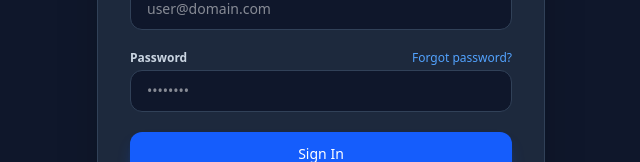
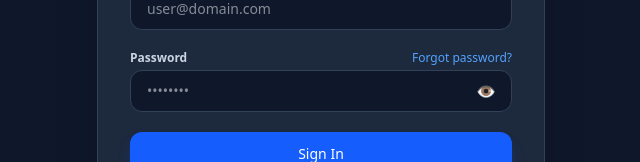
Before and after one commit to Piriyaram2004/Data-fort---Personal-Digital-Vault, an Angular app in the folder PersonalDigitalVault.Frontend/: page /auth/login in a window 1280 px wide. Shown: the part 382-544 px from the top of the page, without its empty margins (319-959 px from the left). Built offline with nearby package versions, Linux system fonts and the light colour scheme.

Commit message:
feat(auth): add password visibility toggle to login

```diff
--- a/PersonalDigitalVault.Frontend/src/app/features/authentication/pages/login/login.component.html
+++ b/PersonalDigitalVault.Frontend/src/app/features/authentication/pages/login/login.component.html
@@ -1,9 +1,14 @@
 <div class="min-h-screen bg-slate-900 flex items-center justify-center p-4">
   <div class="max-w-md w-full bg-slate-800 p-8 rounded-2xl border border-slate-700 shadow-2xl">
+
     <div class="text-center mb-8">
-      <div class="inline-flex items-center justify-center w-12 h-12 bg-blue-600 rounded-xl font-bold text-2xl text-white mb-3">DF</div>
+      <div class="inline-flex items-center justify-center w-12 h-12 bg-blue-600 rounded-xl font-bold text-2xl text-white mb-3">
+        DF
+      </div>
       <h1 class="text-2xl font-bold text-white">Welcome Back</h1>
-      <p class="text-slate-400 text-sm mt-1">Sign in to access your Personal Digital Vault</p>
+      <p class="text-slate-400 text-sm mt-1">
+        Sign in to access your Personal Digital Vault
+      </p>
     </div>
 
     @if (errorMessage) {
@@ -13,8 +18,13 @@
     }
 
     <form (ngSubmit)="onLogin()" #loginForm="ngForm" class="space-y-5">
+
+      <!-- Email -->
       <div>
-        <label class="block text-xs font-semibold text-slate-300 mb-1">Email Address</label>
+        <label class="block text-xs font-semibold text-slate-300 mb-1">
+          Email Address
+        </label>
+
         <input
           type="email"
           name="email"
@@ -25,21 +35,47 @@
         />
       </div>
 
+      <!-- Password -->
       <div>
         <div class="flex items-center justify-between mb-1">
-          <label class="block text-xs font-semibold text-slate-300">Password</label>
-          <a routerLink="/auth/forgot-password" class="text-xs text-blue-400 hover:underline">Forgot password?</a>
+          <label class="block text-xs font-semibold text-slate-300">
+            Password
+          </label>
+
+          <a
+            routerLink="/auth/forgot-password"
+            class="text-xs text-blue-400 hover:underline"
+          >
+            Forgot password?
+          </a>
         </div>
-        <input
-          type="password"
-          name="password"
-          [(ngModel)]="password"
-          required
-          class="w-full px-4 py-2.5 bg-slate-900 border border-slate-700 rounded-xl text-white text-sm focus:outline-none focus:border-blue-500 transition"
-          placeholder="••••••••"
-        />
+
+        <div class="relative">
+          <input
+            [type]="showPassword ? 'text' : 'password'"
+            name="password"
+            [(ngModel)]="password"
+            required
+            class="w-full px-4 py-2.5 pr-12 bg-slate-900 border border-slate-700 rounded-xl text-white text-sm focus:outline-none focus:border-blue-500 transition"
+            placeholder="••••••••"
+          />
+
+          <button
+            type="button"
+            (click)="togglePasswordVisibility()"
+            class="absolute inset-y-0 right-0 flex items-center px-4 text-slate-400 hover:text-white"
+            [attr.aria-label]="showPassword ? 'Hide password' : 'Show password'"
+          >
+            @if (showPassword) {
+              <span>🙈</span>
+            } @else {
+              <span>👁</span>
+            }
+          </button>
+        </div>
       </div>
 
+      <!-- Sign In -->
       <button
         type="submit"
         [disabled]="isLoading"
@@ -47,11 +83,18 @@
       >
         {{ isLoading ? 'Signing in...' : 'Sign In' }}
       </button>
+
     </form>
 
     <div class="mt-6 text-center text-xs text-slate-400">
       Don't have an account?
-      <a routerLink="/auth/register" class="text-blue-400 font-semibold hover:underline">Create an account</a>
+      <a
+        routerLink="/auth/register"
+        class="text-blue-400 font-semibold hover:underline"
+      >
+        Create an account
+      </a>
     </div>
+
   </div>
 </div>
--- a/PersonalDigitalVault.Frontend/src/app/features/authentication/pages/login/login.component.ts
+++ b/PersonalDigitalVault.Frontend/src/app/features/authentication/pages/login/login.component.ts
@@ -20,6 +20,11 @@ export class LoginComponent {
   password = '';
   errorMessage = '';
   isLoading = false;
+  showPassword = false;
+
+  togglePasswordVisibility(): void {
+  this.showPassword = !this.showPassword;
+}
 
   onLogin(): void {
     if (!this.email || !this.password) {
@@ -30,19 +35,24 @@ export class LoginComponent {
     this.isLoading = true;
     this.errorMessage = '';
 
-    this.authService.login({ email: this.email, password: this.password }).subscribe({
+    this.authService.login({
+      email: this.email,
+      password: this.password
+    }).subscribe({
       next: (res) => {
         this.isLoading = false;
-        if (res.success && res.data?.token) {
-          this.tokenService.setToken(res.data.token);
+
+        if (res.token) {
+          this.tokenService.setToken(res.token);
           this.router.navigate(['/vault']);
         } else {
-          this.errorMessage = res.message || 'Login failed.';
+          this.errorMessage = 'Login failed.';
         }
       },
       error: (err) => {
         this.isLoading = false;
-        this.errorMessage = err.error?.message || 'Server error during login.';
+        this.errorMessage =
+          err.error?.message || 'Server error during login.';
       }
     });
   }
```
